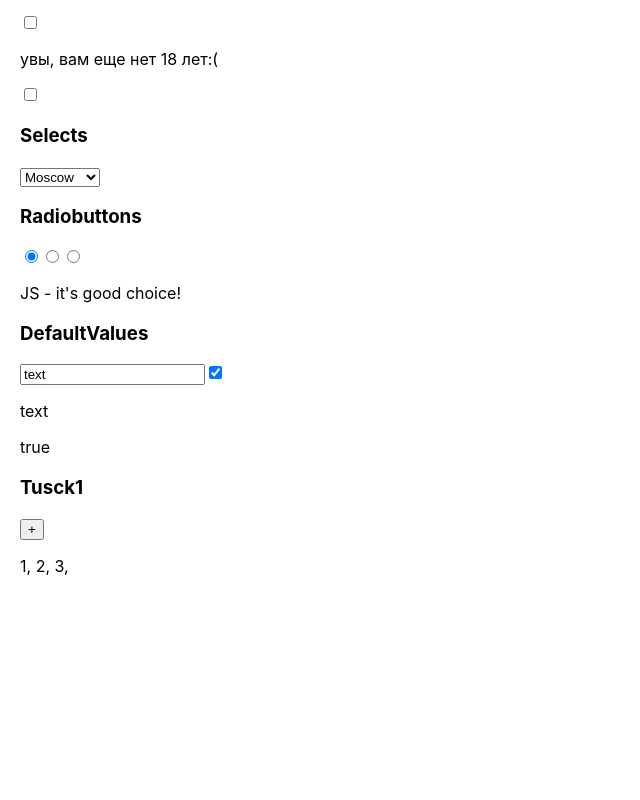
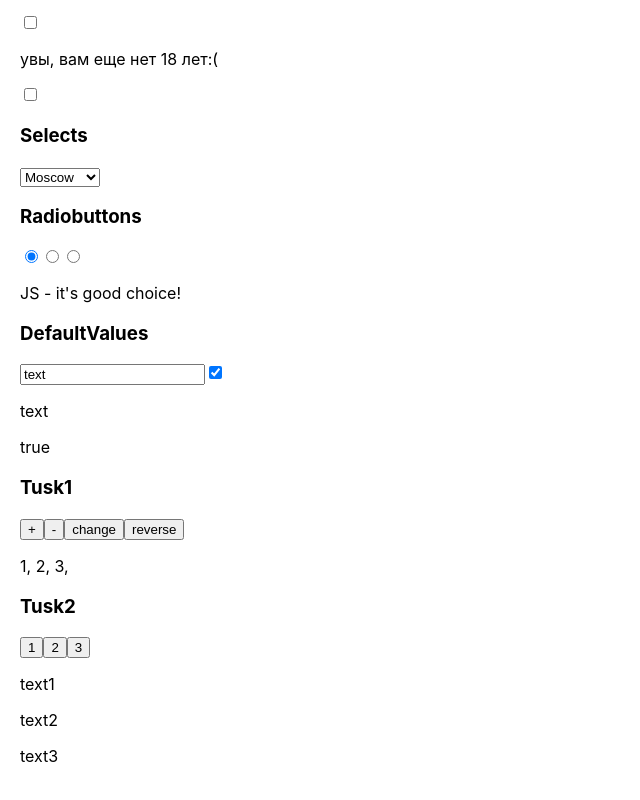
Before and after one commit to Dimcter1985/react, a React (Create React App) app: page / in a window 1280 px wide. Shown: the part 1396-2196 px from the top of the page, without its empty margins (0-640 px from the left). Before the commit the page ends 2008 px from the top, so only its background shows below. Built offline with nearby package versions, Linux system fonts and the light colour scheme.

Commit message:
added tusck2

```diff
--- a/src/App.js
+++ b/src/App.js
@@ -11,7 +11,8 @@ import Checkboxes from './components/Checkboxes'
 import Selects from './components/Selects'
 import Radiobuttons from './components/Radiobuttons'
 import DefaultValues from './components/DefaultValues'
-import Tusck1 from './components/Tusck1'
+import Tusk1 from './components/Tusk1'
+import Tusk2 from './components/Tusk2'
 
 function App() {
 
@@ -29,7 +30,8 @@ function App() {
       <Selects />
       <Radiobuttons />
       <DefaultValues />
-      <Tusck1 />
+      <Tusk1 />
+      <Tusk2 />
     </>
   );
 
--- a/src/components/Tusck1.jsx
+++ /dev/null
@@ -1,18 +0,0 @@
-import { useState } from "react";
-
-const Tusck1 = () => {
-  const [notes, setNotes] = useState([1, 2, 3]);
-  const add = () => notes[notes.length - 1] + 1;
-
-  return (
-    <div>
-      <h3>Tusck1</h3>
-      <button onClick={() => setNotes([...notes, add()])}>
-        +
-      </button>
-      <p>{notes.map((el) => `${el}, `)}</p>
-    </div>
-  );
-};
-
-export default Tusck1;
--- /dev/null
+++ b/src/components/Tusk1.jsx
@@ -0,0 +1,29 @@
+import { useState } from "react";
+
+const Tusk1 = () => {
+  const [notes, setNotes] = useState([1, 2, 3]);
+  const index = 1;
+
+  const addEl = () => setNotes([...notes, notes[notes.length - 1] + 1]);
+  const deleteEl = () =>
+    setNotes([...notes.slice(0, index), ...notes.slice(index + 1)]);
+  const changeEl = () => setNotes([...notes.slice(0, index), '!', ...notes.slice(index + 1)]);
+  const reverseEls = () => {
+    let copy = Object.assign([], notes);
+    copy.reverse();
+    setNotes(copy);
+  }
+
+  return (
+    <div>
+      <h3>Tusk1</h3>
+      <button onClick={addEl}>+</button>
+      <button onClick={deleteEl}>-</button>
+      <button onClick={changeEl}>change</button>
+      <button onClick={reverseEls}>reverse</button>
+      <p>{notes.map((el) => `${el}, `)}</p>
+    </div>
+  );
+};
+
+export default Tusk1;
--- /dev/null
+++ b/src/components/Tusk2.jsx
@@ -0,0 +1,23 @@
+import { useState } from "react";
+
+const Tusk2 = () => {
+  const [value, setValue] = useState({
+    prop1: "text1",
+    prop2: "text2",
+    prop3: "text3",
+  });
+
+  return (
+    <div>
+      <h3>Tusk2</h3>
+      <button onClick={() => setValue({...value, prop1: 'text1 !!!!!'})}>1</button>
+      <button onClick={() => setValue({...value, prop2: 'text2 !!!!!'})}>2</button>
+      <button onClick={() => setValue({...value, prop3: 'text3 !!!!!'})}>3</button>
+      <p>{value.prop1}</p>
+      <p>{value.prop2}</p>
+      <p>{value.prop3}</p>
+    </div>
+  );
+};
+
+export default Tusk2;
```
